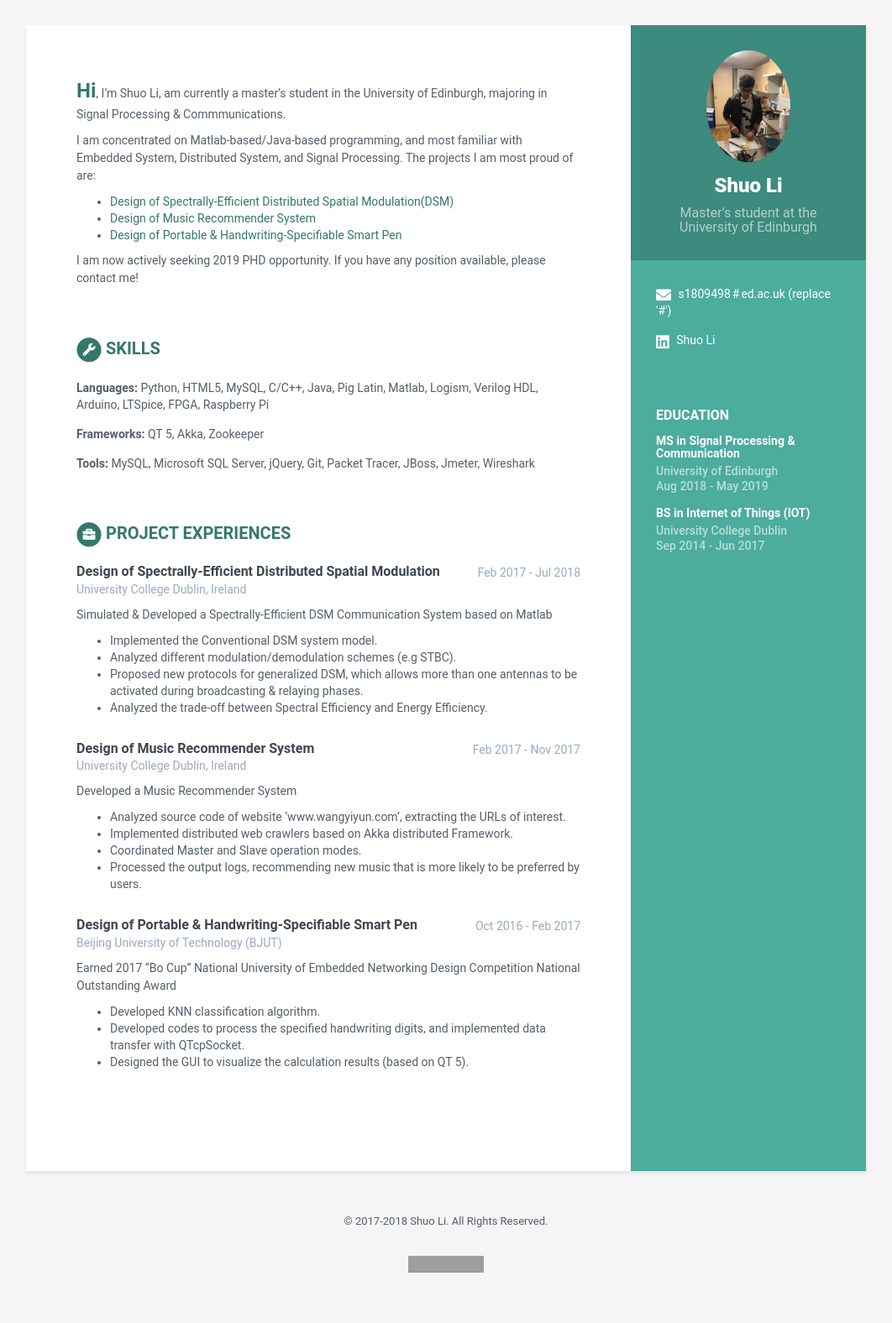
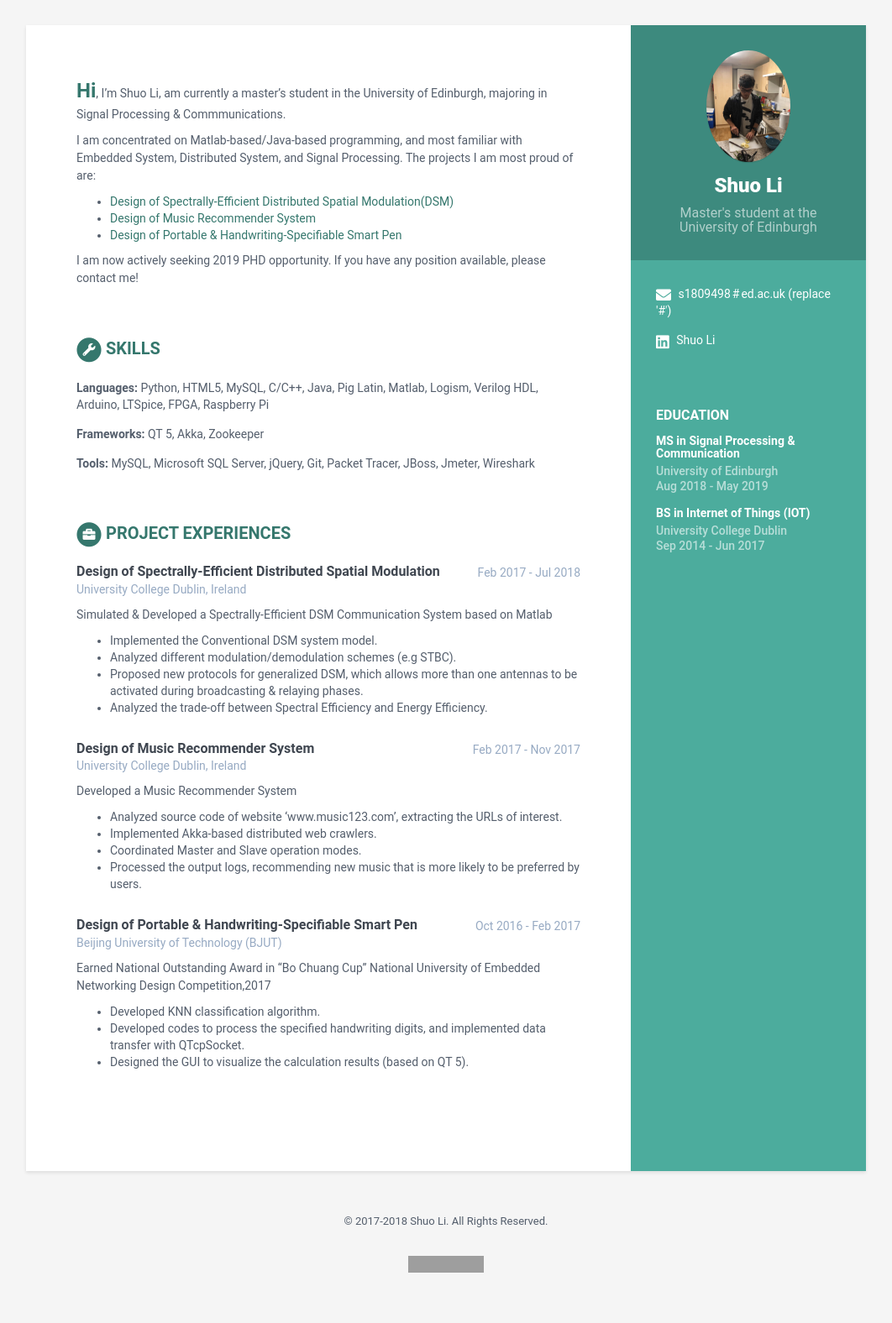
Before and after one commit to saisu123/saisu123.github.io, a Jekyll site: the page built from index.html, in a window 1280 px wide. Shown: the whole page at 84% size, without its empty margins (109-1171 px from the left). Built offline with Jekyll 4.4.1, drawn with Linux system fonts in a browser that asks for light colours; grey boxes are pictures that could not be loaded.

Commit message:
Update data.yml

```diff
--- a/_data/data.yml
+++ b/_data/data.yml
@@ -80,8 +80,8 @@ experiences:
       details: |
         Developed a Music Recommender System
 
-          - Analyzed source code of website 'www.wangyiyun.com', extracting the URLs of interest.
-          - Implemented distributed web crawlers based on Akka distributed Framework.
+          - Analyzed source code of website 'www.music123.com', extracting the URLs of interest.
+          - Implemented Akka-based distributed web crawlers.
           - Coordinated Master and Slave operation modes.
           - Processed the output logs, recommending new music that is more likely to be preferred by users.
 
@@ -91,7 +91,7 @@ experiences:
       time: Oct 2016 - Feb 2017
       company: Beijing University of Technology (BJUT)
       details: |
-        Earned 2017 “Bo Cup” National University of Embedded Networking Design Competition National Outstanding Award
+        Earned National Outstanding Award in “Bo Chuang Cup” National University of Embedded Networking Design Competition,2017
 
           - Developed KNN classification algorithm.
           - Developed codes to process the specified handwriting digits, and implemented data transfer with QTcpSocket.
```
